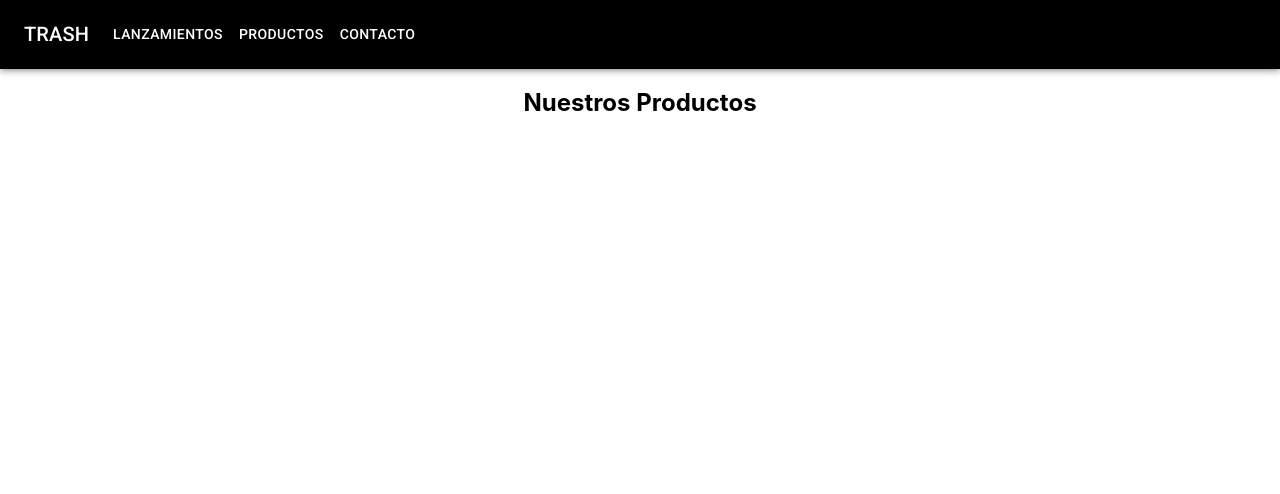
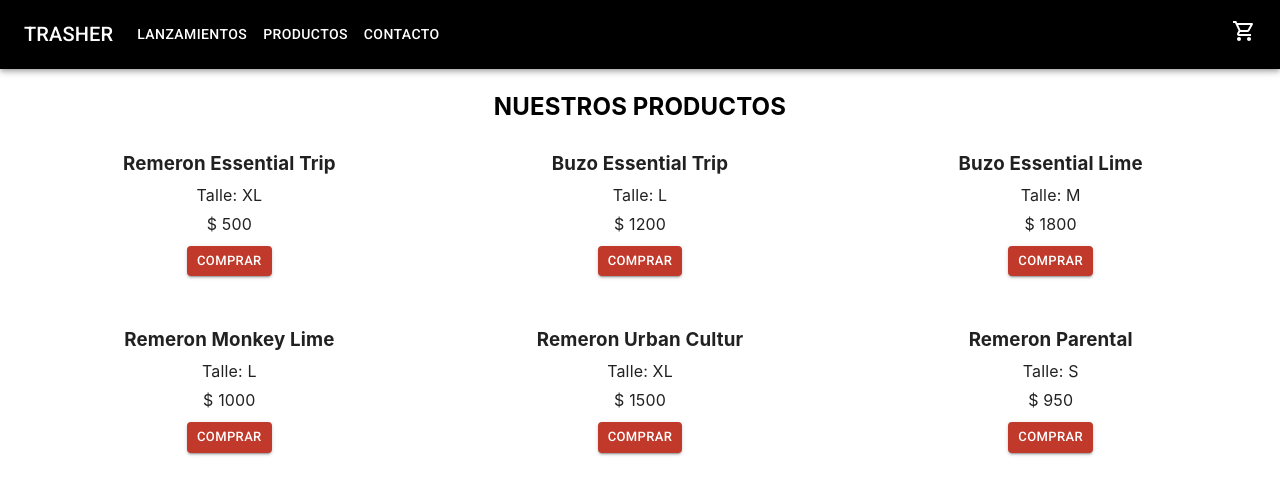
Before and after one commit to dbalbis/React, a React (Create React App) app: page / in a window 1280 px wide. Shown: the top 494 px of the page. Built offline with nearby package versions, Linux system fonts and the light colour scheme.

Commit message:
listo desafio clase 3

```diff
--- a/public/index.html
+++ b/public/index.html
@@ -32,7 +32,7 @@
       work correctly both with client-side routing and a non-root public URL.
       Learn how to configure a non-root public URL by running `npm run build`.
     -->
-    <title>Trash Clothes</title>
+    <title>Trasher - Ropa Urbana</title>
   </head>
   <body>
     <noscript>You need to enable JavaScript to run this app.</noscript>
--- a/src/components/App.js
+++ b/src/App.js
@@ -1,5 +1,5 @@
 import Container from '@mui/material/Container';
-import '../styles/styles.scss';
+import './styles/_Body.scss';
 
 function App() {
   return (
--- /dev/null
+++ b/src/components/CartWidget/CartWidget.js
@@ -0,0 +1,10 @@
+import ShoppingCartOutlinedIcon from '@mui/icons-material/ShoppingCartOutlined';
+const CartWidget = () => {
+  return (
+    <>
+      <ShoppingCartOutlinedIcon color="white" />
+    </>
+  );
+};
+
+export default CartWidget;
--- /dev/null
+++ b/src/components/ItemListContainer/Card.js
@@ -0,0 +1,26 @@
+import * as React from 'react';
+import CssBaseline from '@mui/material/CssBaseline';
+import Button from '@mui/material/Button';
+import '../../styles/_Card.scss';
+import Container from '@mui/material/Container';
+
+const Card = (props) => {
+  console.log(props);
+  return (
+    <React.Fragment>
+      <CssBaseline />
+      <Container maxWidth="sm" className="itemlistContainer">
+        <div className="itemList">
+          <h3>{props.titulo}</h3>
+          <p>Talle: {props.talle} </p>
+          <p>$ {props.precio}</p>
+          <Button variant="contained" size="small" className="btnComprar">
+            Comprar
+          </Button>
+        </div>
+      </Container>
+    </React.Fragment>
+  );
+};
+
+export default Card;
--- a/src/components/NavBar.js
+++ b/src/components/NavBar/NavBar.js
@@ -1,4 +1,5 @@
-import '../styles/styles.scss';
+import '../../styles/_NavBar.scss';
+import CartWidget from '../CartWidget/CartWidget';
 
 import * as React from 'react';
 import AppBar from '@mui/material/AppBar';
@@ -36,7 +37,7 @@ const NavBar = () => {
             component="div"
             sx={{ mr: 2, display: { xs: 'none', md: 'flex' } }}
           >
-            TRASH
+            TRASHER
           </Typography>
 
           <Box sx={{ flexGrow: 1, display: { xs: 'flex', md: 'none' } }}>
@@ -80,8 +81,9 @@ const NavBar = () => {
             component="div"
             sx={{ flexGrow: 1, display: { xs: 'flex', md: 'none' } }}
           >
-            TRASH
+            TRASHER
           </Typography>
+
           <Box sx={{ flexGrow: 1, display: { xs: 'none', md: 'flex' } }}>
             {pages.map((page) => (
               <Button
@@ -93,6 +95,9 @@ const NavBar = () => {
               </Button>
             ))}
           </Box>
+          <Box sx={{ flexGrow: 0 }}>
+            <CartWidget />
+          </Box>
         </Toolbar>
       </Container>
     </AppBar>
--- a/src/index.js
+++ b/src/index.js
@@ -1,13 +1,50 @@
 import React from 'react';
 import ReactDOM from 'react-dom';
-import './styles/styles.scss';
-import NavBar from './components/NavBar';
-import App from './components/App';
+import Grid from '@mui/material/Grid';
+import './styles/_Body.scss';
+import NavBar from './components/NavBar/NavBar';
+import App from './App';
+import Card from './components/ItemListContainer/Card';
+import Container from '@mui/material/Container';
 
 ReactDOM.render(
   <React.StrictMode>
     <NavBar />
     <App />
+    <Container maxWidth="xl">
+      <Grid
+        container
+        direction="row"
+        justifyContent="center"
+        alignItems="center"
+      >
+        <Grid item xs={4}>
+          <Card titulo={'Remeron Essential Trip'} talle={'XL'} precio={500} />
+        </Grid>
+        <Grid item xs={4}>
+          <Card titulo={'Buzo Essential Trip'} talle={'L'} precio={1200} />
+        </Grid>
+        <Grid item xs={4}>
+          <Card titulo={'Buzo Essential Lime'} talle={'M'} precio={1800} />
+        </Grid>
+      </Grid>
+      <Grid
+        container
+        direction="row"
+        justifyContent="center"
+        alignItems="center"
+      >
+        <Grid item xs={4}>
+          <Card titulo={'Remeron Monkey Lime'} talle={'L'} precio={1000} />
+        </Grid>
+        <Grid item xs={4}>
+          <Card titulo={'Remeron Urban Cultur'} talle={'XL'} precio={1500} />
+        </Grid>
+        <Grid item xs={4}>
+          <Card titulo={'Remeron Parental'} talle={'S'} precio={950} />
+        </Grid>
+      </Grid>
+    </Container>
   </React.StrictMode>,
   document.getElementById('root')
 );
--- a/src/styles/App.css
+++ /dev/null
@@ -1,38 +0,0 @@
-.App {
-  text-align: center;
-}
-
-.App-logo {
-  height: 40vmin;
-  pointer-events: none;
-}
-
-@media (prefers-reduced-motion: no-preference) {
-  .App-logo {
-    animation: App-logo-spin infinite 20s linear;
-  }
-}
-
-.App-header {
-  background-color: #282c34;
-  min-height: 100vh;
-  display: flex;
-  flex-direction: column;
-  align-items: center;
-  justify-content: center;
-  font-size: calc(10px + 2vmin);
-  color: white;
-}
-
-.App-link {
-  color: #61dafb;
-}
-
-@keyframes App-logo-spin {
-  from {
-    transform: rotate(0deg);
-  }
-  to {
-    transform: rotate(360deg);
-  }
-}
--- a/src/styles/styles.scss
+++ b/src/styles/_Body.scss
@@ -366,12 +366,6 @@ body {
   background-color: white;
 }
 
-/* Menu */
-
-.menuNavbar {
-  background-color: black;
-}
-
 /* /MENU */
 
 .ultimosProductos {
@@ -381,11 +375,6 @@ body {
     margin-top: 20px;
     color: black;
     text-align: center;
+    text-transform: uppercase;
   }
 }
-
-@media screen and (min-width: 0px) {
-  .css-h7cdpm-MuiTypography-root {
-    margin-right: 38px !important;
-  }
-}
--- /dev/null
+++ b/src/styles/_Card.scss
@@ -0,0 +1,27 @@
+button.btnComprar {
+  background-color: #c0392b;
+}
+
+button.btnComprar:hover {
+  background-color: #cd3d2e;
+}
+
+div.itemlistContainer {
+  margin-top: 20px;
+  font-family: -apple-system, BlinkMacSystemFont, 'Segoe UI', Roboto, Oxygen,
+    Ubuntu, Cantarell, 'Open Sans', 'Helvetica Neue', sans-serif;
+  text-align: center;
+}
+
+div.itemList {
+  margin: 25px;
+  h3 {
+    margin-bottom: 5px;
+  }
+  p {
+    margin-bottom: 5px;
+  }
+  button.btnComprar {
+    margin-top: 5px;
+  }
+}
--- /dev/null
+++ b/src/styles/_NavBar.scss
@@ -0,0 +1,3 @@
+.menuNavbar {
+  background-color: black;
+}
```
